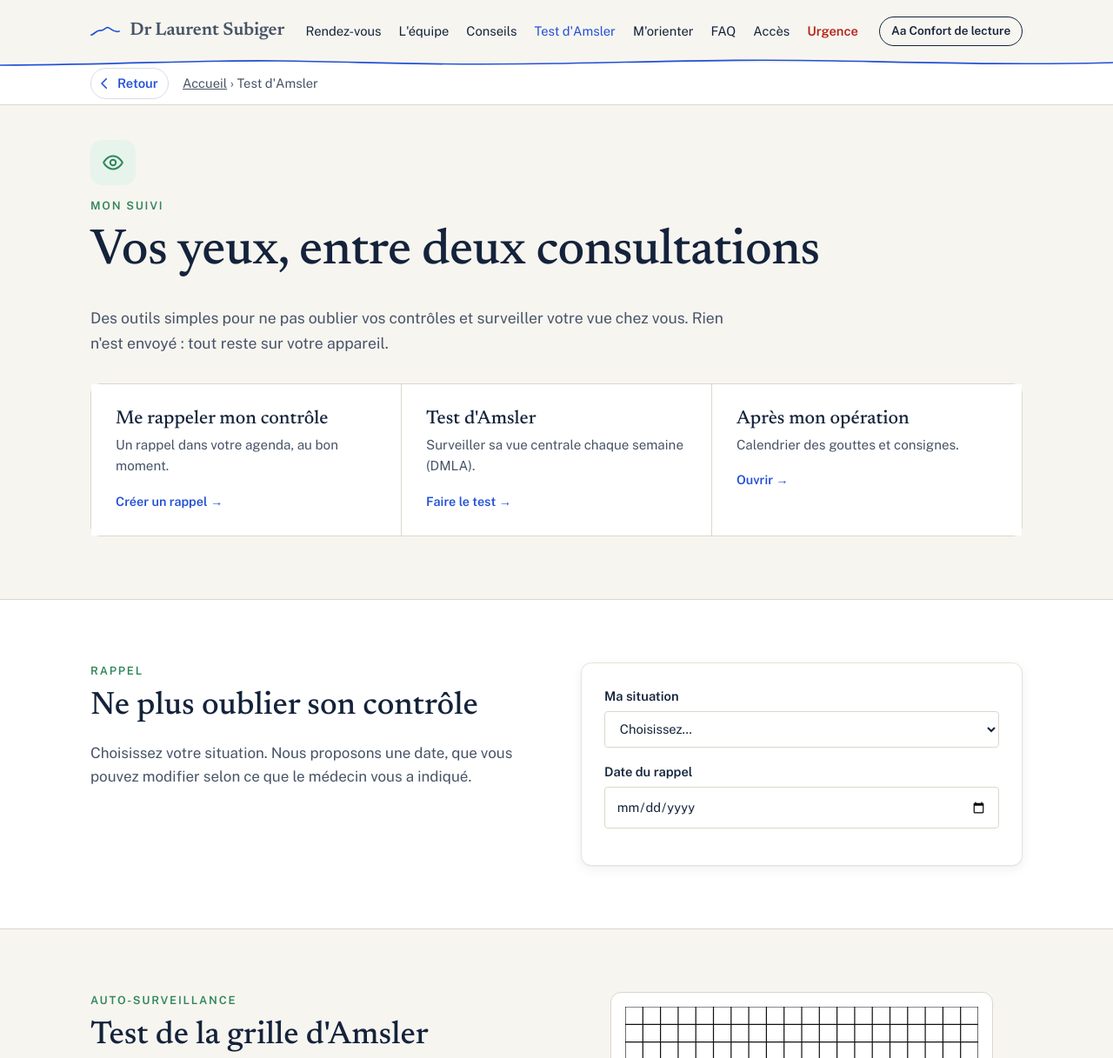
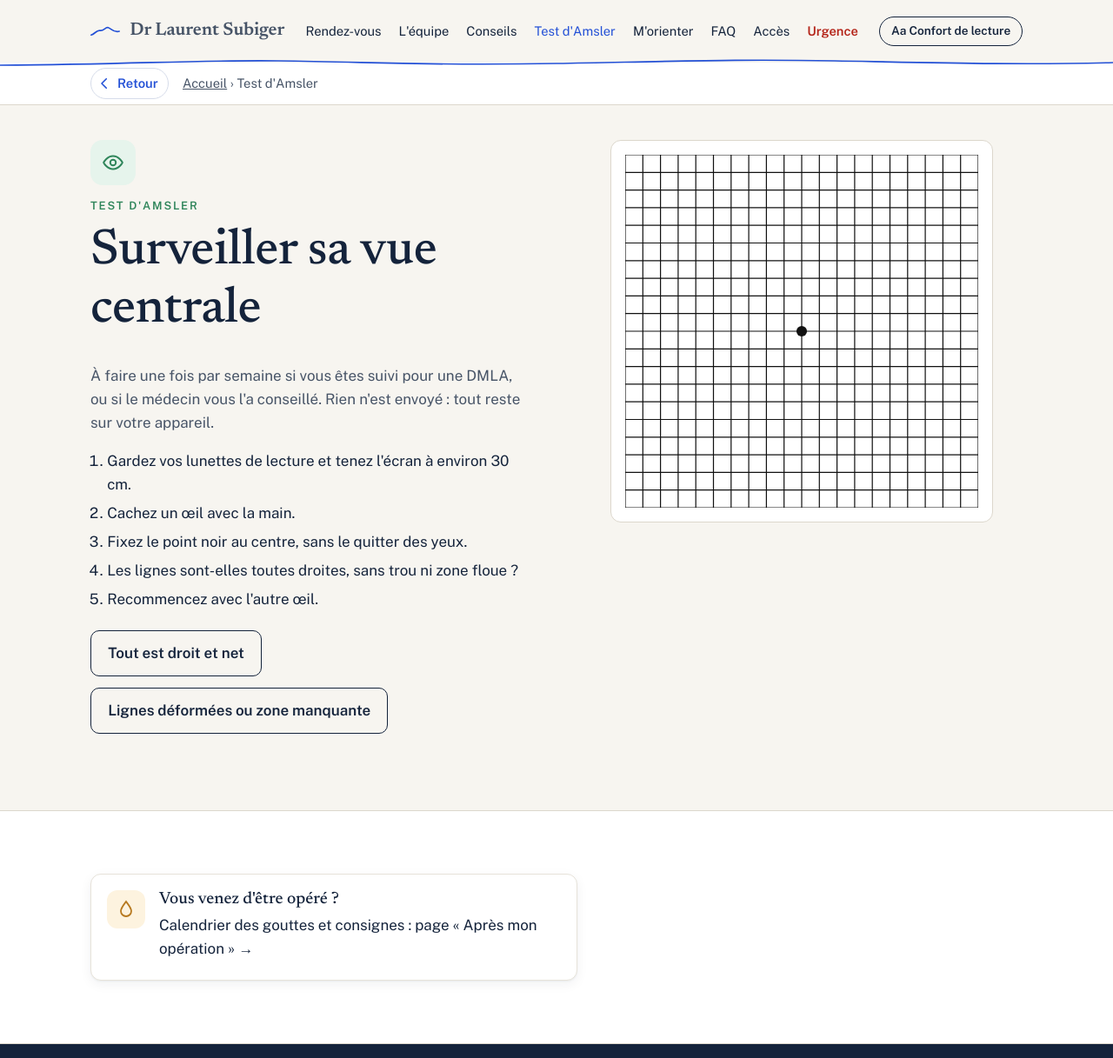
Before and after one commit to dr-subiger/mesyeuxlignebleue, a plain HTML site: page suivi.html in a window 1280 px wide. Shown: the top 1217 px of the page at 87% size. Drawn offline with nearby package versions, Linux system fonts and the light colour scheme.

Commit message:
Update suivi.html

```diff
--- a/suivi.html
+++ b/suivi.html
@@ -3,44 +3,20 @@
 <head>
 <meta charset="utf-8">
 <meta name="viewport" content="width=device-width,initial-scale=1">
-<title>Mon suivi · Dr Laurent Subiger, ophtalmologue à Belfort</title>
+<title>Test d'Amsler · Dr Laurent Subiger, ophtalmologue à Belfort</title>
 <link rel="preconnect" href="https://fonts.googleapis.com"><link rel="preconnect" href="https://fonts.gstatic.com" crossorigin>
 <link href="https://fonts.googleapis.com/css2?family=Newsreader:opsz,wght@6..72,400;6..72,500;6..72,600&family=Public+Sans:wght@400;500;600;700&display=swap" rel="stylesheet">
-<meta name="description" content="Rappels de contrôle, test d'Amsler et minuteurs pour prendre soin de vos yeux entre deux consultations.">
+<meta name="description" content="Test de la grille d'Amsler : surveiller sa vue centrale chez soi, chaque semaine, en cas de DMLA.">
 <link rel="icon" href="img/favicon.svg" type="image/svg+xml">
 <link rel="stylesheet" href="style.css">
 </head>
 <body>
 <main>
-<section><div class="wrap">
-  <div class="kicker">Mon suivi</div>
-  <h1>Vos yeux, entre deux consultations</h1>
-  <p class="muted" style="max-width:42em;font-size:1.1rem">Des outils simples pour ne pas oublier vos contrôles et surveiller votre vue chez vous. Rien n'est envoyé : tout reste sur votre appareil.</p>
-  <div class="cols" style="margin-top:2rem">
-    <a href="#rappels"><h3>Me rappeler mon contrôle</h3><p>Un rappel dans votre agenda, au bon moment.</p><span class="arrow">Créer un rappel →</span></a>
-    <a href="#amsler"><h3>Test d'Amsler</h3><p>Surveiller sa vue centrale chaque semaine (DMLA).</p><span class="arrow">Faire le test →</span></a>
-    <a href="operation.html"><h3>Après mon opération</h3><p>Calendrier des gouttes et consignes.</p><span class="arrow">Ouvrir →</span></a>
-  </div>
-</div></section>
-
-<section class="alt" id="rappels"><div class="wrap two">
-  <div>
-    <div class="kicker">Rappel</div>
-    <h2>Ne plus oublier son contrôle</h2>
-    <p class="muted">Choisissez votre situation. Nous proposons une date, que vous pouvez modifier selon ce que le médecin vous a indiqué.</p>
-  </div>
-  <div class="panel">
-    <label class="field">Ma situation<select id="r-situation"></select></label>
-    <label class="field">Date du rappel<input type="date" id="r-date"></label>
-    <div id="r-out" hidden></div>
-  </div>
-</div></section>
-
 <section id="amsler"><div class="wrap two">
   <div>
-    <div class="kicker">Auto-surveillance</div>
-    <h2>Test de la grille d'Amsler</h2>
-    <span class="badge" style="margin:0 0 1rem">Brouillon à valider</span>
+    <div class="kicker">Test d'Amsler</div>
+    <h1>Surveiller sa vue centrale</h1>
+    <p class="muted">À faire une fois par semaine si vous êtes suivi pour une DMLA, ou si le médecin vous l'a conseillé. Rien n'est envoyé : tout reste sur votre appareil.</p>
     <ol class="steps-list">
       <li>Gardez vos lunettes de lecture et tenez l'écran à environ 30 cm.</li>
       <li>Cachez un œil avec la main.</li>
@@ -63,21 +39,23 @@
     </svg>
   </div>
 </div></section>
-
-<section class="alt" id="minuteurs"><div class="wrap">
-  <div class="kicker">Minuteurs</div>
-  <h2>Prendre de bonnes habitudes</h2>
-  <div class="two" style="margin-top:2rem">
-    <div class="panel timer" id="t-paupieres"><h3>Soin des paupières</h3><p class="muted">Chaleur, massage, nettoyage : on vous guide. Un son signale chaque étape.</p><div class="t-step"></div><div class="t-time"></div><button class="btn btn-primary">Démarrer</button><p style="margin-top:1rem"><a href="conseils.html#paupieres">Lire la fiche complète</a></p></div>
-    <div class="panel timer" id="t-ecran"><h3>Pause écran 20-20-20</h3><p class="muted">Laissez la page ouverte : toutes les 20 minutes, un son vous invite à regarder au loin pendant 20 secondes.</p><div class="t-step"></div><div class="t-time"></div><button class="btn btn-primary">Démarrer</button><p style="margin-top:1rem"><a href="conseils.html#ecrans-yeux-secs">Lire la fiche complète</a></p></div>
-  </div>
-</div></section>
+<section class="alt"><div class="wrap"><a class="acces-card" href="operation.html" style="text-decoration:none;color:inherit;max-width:560px"><div class="acces-ico" style="background:#fdf3df;color:#b7791f"><svg viewBox="0 0 24 24" width="24" height="24" fill="none" stroke="currentColor" stroke-width="1.8" aria-hidden="true"><path d="M12 3c3 4 6 7.5 6 11a6 6 0 0 1-12 0c0-3.5 3-7 6-11z"/></svg></div><div><h3>Vous venez d'être opéré ?</h3><p>Calendrier des gouttes et consignes : page « Après mon opération » →</p></div></a></div></section>
 </main>
 <script src="app.js"></script>
 <script>
   const g = document.getElementById("grid");
   for (let i = 0; i <= 200; i += 10) g.insertAdjacentHTML("beforeend", `<line x1="${i}" y1="0" x2="${i}" y2="200"/><line x1="0" y1="${i}" x2="200" y2="${i}"/>`);
-  init("suivi").then(renderSuivi);
+  init("suivi").then(site => {
+    const lastEl = document.getElementById("a-last");
+    const showLast = d => lastEl.textContent = d ? `Dernier test : ${new Date(d).toLocaleDateString("fr-FR")}` : "";
+    showLast(store.get("amsler", null));
+    document.querySelectorAll("[data-amsler]").forEach(b => b.onclick = () => {
+      const now = new Date().toISOString(); store.set("amsler", now); showLast(now);
+      document.getElementById("a-res").innerHTML = b.dataset.amsler === "ok"
+        ? `<div class="res conseil"><h3>Rien d'anormal</h3><p>Refaites le test une fois par semaine, chaque œil séparément.</p></div>`
+        : `<div class="res urgent"><h3>Appelez le cabinet rapidement</h3><p>Des lignes déformées ou une zone manquante doivent être vérifiées sans tarder, surtout si c'est nouveau.</p><a class="btn btn-primary" href="${telHref(site.telephone)}">Appeler · ${esc(site.telephone)}</a></div>`;
+    });
+  });
 </script>
 </body>
 </html>
```
